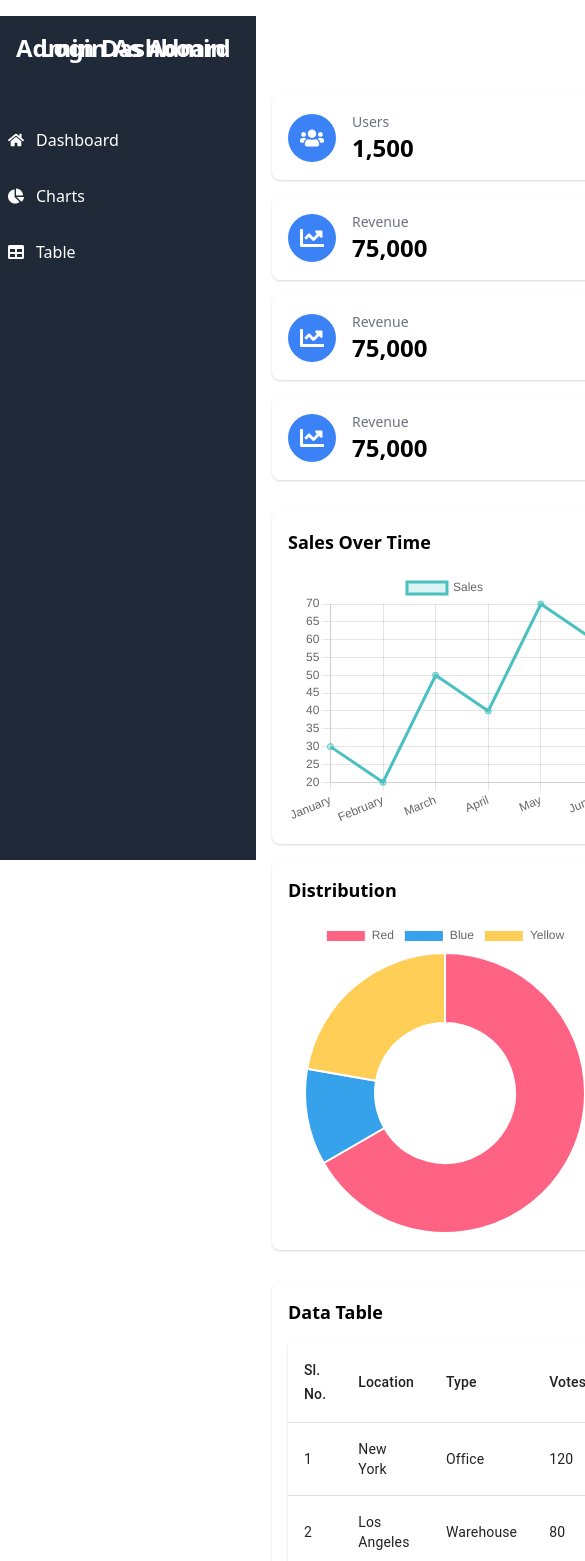
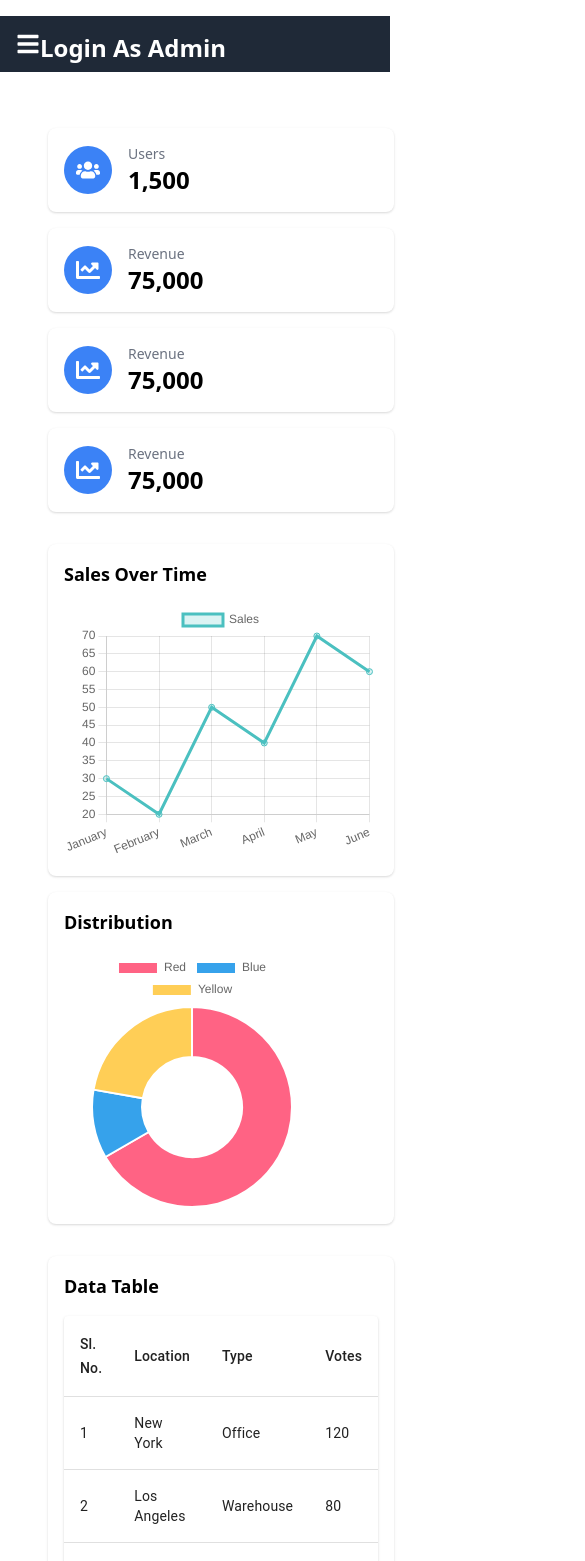
Before and after one commit to DcoderLLC/OCMS-BRC, a React (Vite) app in the folder client/: page /Dashboard in a window 390 px wide. Shown: the part 80-1641 px from the top of the page, 585 px wide, since content can reach past the window. Built offline with nearby package versions, Linux system fonts and the light colour scheme.

Commit message:
Responsive Dashboard Uncomplete

```diff
--- a/client/src/Components/Dashboard/CountupCards.jsx
+++ b/client/src/Components/Dashboard/CountupCards.jsx
@@ -1,10 +1,10 @@
-import { } from 'react';
-import CountUp from 'react-countup';
-import PropType from "prop-types"
+import {} from "react";
+import CountUp from "react-countup";
+import PropType from "prop-types";
 
 const CountupCards = ({ title, count, icon: Icon }) => {
   return (
-    <div className="bg-white p-4 shadow rounded-lg flex items-center">
+    <div className="bg-white p-4 shadow rounded-lg flex items-center w-full">
       <div className="p-3 bg-blue-500 rounded-full text-white">
         <Icon size={24} />
       </div>
@@ -22,6 +22,6 @@ CountupCards.propTypes = {
   title: PropType.string.isRequired,
   count: PropType.number.isRequired,
   icon: PropType.elementType.isRequired,
-}
+};
 
 export default CountupCards;
--- a/client/src/Components/Dashboard/DasboardCard.jsx
+++ b/client/src/Components/Dashboard/DasboardCard.jsx
@@ -1,22 +1,29 @@
-import {} from 'react';
-import { Line } from 'react-chartjs-2';
-import { Chart as ChartJS, LineElement, CategoryScale, LinearScale, PointElement } from 'chart.js';
+import {} from "react";
+import { Line } from "react-chartjs-2";
+import {
+  Chart as ChartJS,
+  LineElement,
+  CategoryScale,
+  LinearScale,
+  PointElement,
+} from "chart.js";
 
 ChartJS.register(LineElement, CategoryScale, LinearScale, PointElement);
 
 const DashboardCard = () => {
   const data = {
-    labels: ['January', 'February', 'March', 'April', 'May', 'June'],
+    labels: ["January", "February", "March", "April", "May", "June"],
     datasets: [
       {
-        label: 'Sales',
+        label: "Sales",
         data: [30, 20, 50, 40, 70, 60],
-        borderColor: 'rgba(75,192,192,1)',
-        backgroundColor: 'rgba(75,192,192,0.2)',
+        borderColor: "rgba(75,192,192,1)",
+        backgroundColor: "rgba(75,192,192,0.2)",
         fill: true,
       },
     ],
   };
+
   const options = {
     responsive: true,
     maintainAspectRatio: false,
@@ -29,6 +36,4 @@ const DashboardCard = () => {
   );
 };
 
-
-
 export default DashboardCard;
--- a/client/src/Components/Dashboard/DataTable.jsx
+++ b/client/src/Components/Dashboard/DataTable.jsx
@@ -1,10 +1,20 @@
-import {} from 'react';
-import { TableContainer, Table, TableHead, TableRow, TableCell, TableBody, Paper } from '@mui/material';
+import {} from "react";
+import {
+  TableContainer,
+  Table,
+  TableHead,
+  TableRow,
+  TableCell,
+  TableBody,
+  Paper,
+} from "@mui/material";
 
 const DataTable = () => {
   const rows = [
-    { id: 1, location: 'New York', type: 'Office', votes: 120 },
-    { id: 2, location: 'Los Angeles', type: 'Warehouse', votes: 80 },
+    { id: 1, location: "New York", type: "Office", votes: 120 },
+    { id: 2, location: "Los Angeles", type: "Warehouse", votes: 80 },
+    { id: 2, location: "Los Angeles", type: "Warehouse", votes: 80 },
+    { id: 2, location: "Los Angeles", type: "Warehouse", votes: 80 },
     // Add more rows as needed
   ];
 
--- a/client/src/Components/Dashboard/DonutChart.jsx
+++ b/client/src/Components/Dashboard/DonutChart.jsx
@@ -15,7 +15,11 @@ const DonutChart = () => {
         ],
       };
 
-  return <Doughnut data={data} />;
+      return (
+        <div className="relative w-full h-64 lg:h-96">
+          <Doughnut data={data} />
+        </div>
+      );
     };
 
 export default DonutChart;
--- a/client/src/Components/Sidebar/Sidebar.jsx
+++ b/client/src/Components/Sidebar/Sidebar.jsx
@@ -1,14 +1,21 @@
-import {} from 'react';
-import { Link } from 'react-router-dom';
-import { FaHome, FaChartPie, FaTable } from 'react-icons/fa';
+import { useState } from "react";
+import { Link } from "react-router-dom";
+import { FaHome, FaChartPie, FaTable, FaBars } from "react-icons/fa";
 
 const Sidebar = () => {
+  const [isOpen, setIsOpen] = useState(false);
+
+  const toggleSidebar = () => {
+    setIsOpen(!isOpen);
+  };
+
   return (
-    <div className="w-64 h-screen bg-gray-800 text-white fixed">
+    <>
+      <div className={`w-64 h-screen bg-gray-800 text-white  lg:relative z-20 ${isOpen ? "block" : "hidden"} lg:block`}>
         <div className="p-4">
           <h1 className="text-2xl font-bold">Admin Dashboard</h1>
         </div>
-      <nav className="mt-10">
+        <nav className="pt-10">
           <ul>
             <li className="mb-4">
               <Link to="/dashboard" className="flex items-center p-2 hover:bg-gray-700 rounded">
@@ -28,6 +35,13 @@ const Sidebar = () => {
           </ul>
         </nav>
       </div>
+
+      <div className="lg:hidden flex items-center p-4 bg-gray-800 text-white fixed w-full z-10">
+        <button onClick={toggleSidebar} className="text-2xl">
+          <FaBars />
+        </button>
+      </div>
+    </>
   );
 };
 
--- a/client/src/pages/Dashboard.jsx
+++ b/client/src/pages/Dashboard.jsx
@@ -10,7 +10,7 @@ const Dashboard = () => {
   return (
     <div className="flex">
       <Sidebar />
-      <div className="flex-1 ml-64">
+      <div className="flex-1 relative m-8">
         <div className="pt-16">
           <div className="p-4 space-y-4">
             <div className="grid grid-cols-1 md:grid-cols-2 lg:grid-cols-4 gap-4">
```
Lines whose indentation alone changed are shown as unchanged.
